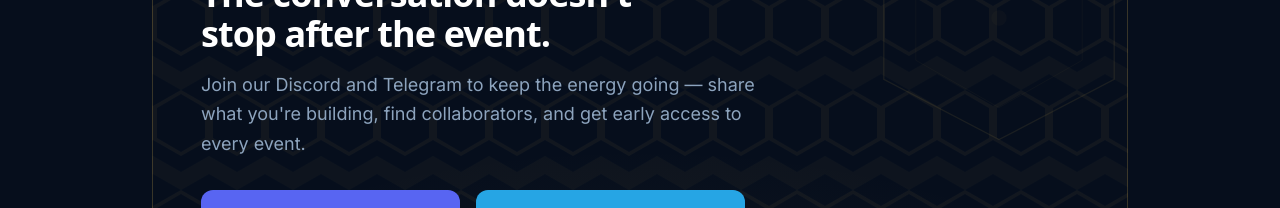
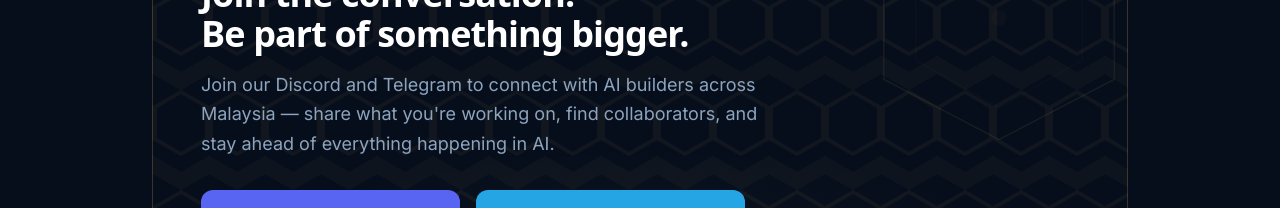
Before and after one commit to seetanling/aihub-com-my, a Next.js app: page /community in a window 1280 px wide. Shown: the part 539-747 px from the top of the page. Built offline with nearby package versions, Linux system fonts and the light colour scheme; no server answers; a web font is replaced by a local one.

Commit message:
fix: hardcode Discord and Telegram links in all components

```diff
--- a/components/CommunityJoin.tsx
+++ b/components/CommunityJoin.tsx
@@ -5,8 +5,8 @@
 };
 
 export default function CommunityJoin({ compact = false }: Props) {
-  const discordUrl  = process.env.NEXT_PUBLIC_DISCORD_URL  || '#';
-  const telegramUrl = process.env.NEXT_PUBLIC_TELEGRAM_URL || '#';
+  const discordUrl  = process.env.NEXT_PUBLIC_DISCORD_URL  || 'https://discord.gg/CYg6sR93';
+  const telegramUrl = process.env.NEXT_PUBLIC_TELEGRAM_URL || 'https://t.me/aihubmy';
 
   if (compact) {
     return (
@@ -58,12 +58,12 @@
         </div>
 
         <h2 className="text-3xl sm:text-4xl font-display font-bold text-white mb-4 leading-tight">
-          The conversation doesn&apos;t<br />stop after the event.
+          Join the conversation.<br />Be part of something bigger.
         </h2>
 
         <p className="text-lg mb-8 leading-relaxed max-w-xl" style={{ color: '#8DA4BE' }}>
-          Join our Discord and Telegram to keep the energy going — share what you&apos;re building,
-          find collaborators, and get early access to every event.
+          Join our Discord and Telegram to connect with AI builders across Malaysia — share what
+          you&apos;re working on, find collaborators, and stay ahead of everything happening in AI.
         </p>
 
         {/* Channel buttons */}
```
